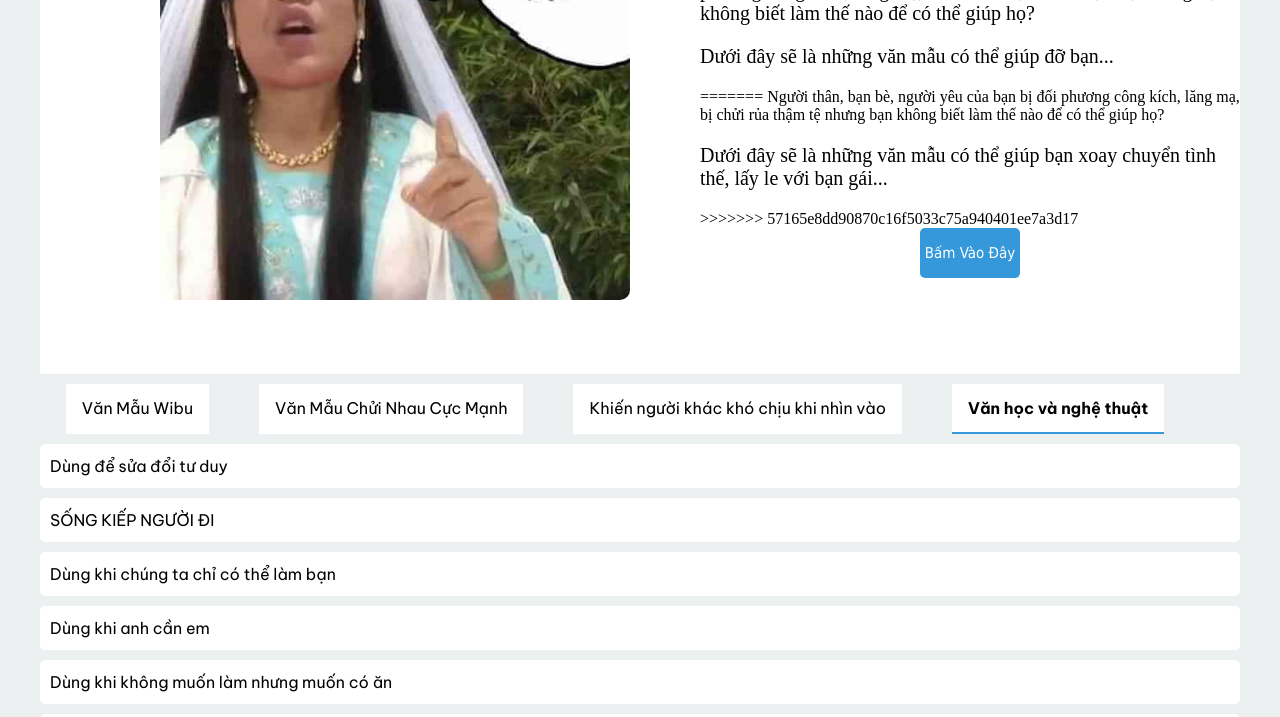
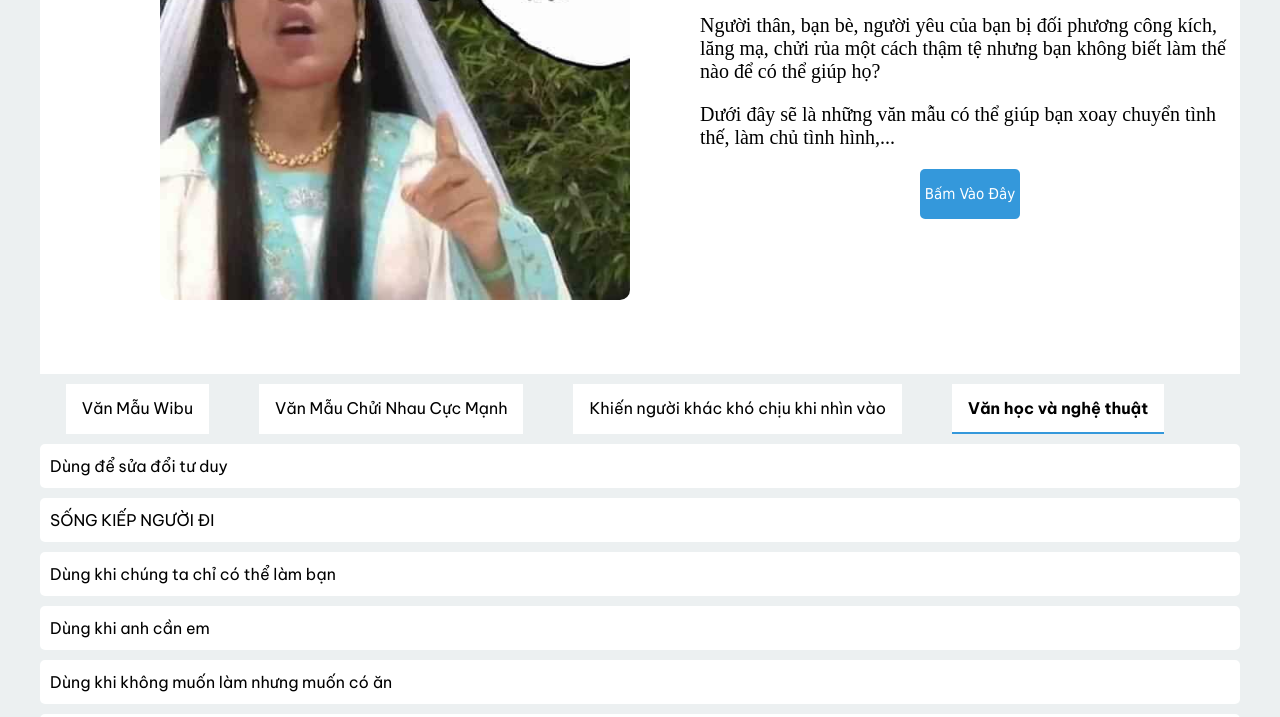
Before and after one commit to tuananh85555/--------_----------, a plain HTML site: page index.html in a window 1280 px wide. Shown: the part 383-1100 px from the top of the page. Drawn offline with Linux system fonts and the light colour scheme.

Commit message:
Update index.html

```diff
--- a/index.html
+++ b/index.html
@@ -30,18 +30,10 @@
       <div class="right">
         <h3>Bạn bị chửi như một chó nhưng không biết cách chửi lại ?</h3>
         <p>
-<<<<<<< HEAD
           Người thân, bạn bè, người yêu của bạn bị đối phương công kích, lăng mạ, chửi rủa một cách thậm tệ
           nhưng bạn không biết làm thế nào để có thể giúp họ?
         </p>
-        <p>Dưới đây sẽ là những văn mẫu có thể giúp đỡ bạn...</p>
-
-=======
-          Người thân, bạn bè, người yêu của bạn bị đối phương công kích, lăng mạ, bị chửi rủa thậm tệ
-          nhưng bạn không biết làm thế nào để có thể giúp họ?
-        </p>
-        <p>Dưới đây sẽ là những văn mẫu có thể giúp bạn xoay chuyển tình thế, lấy le với bạn gái...</p>
->>>>>>> 57165e8dd90870c16f5033c75a940401ee7a3d17
+        <p>Dưới đây sẽ là những văn mẫu có thể giúp bạn xoay chuyển tình thế, làm chủ tình hình,...</p>
         <div class="btn1"><a href="#tabs">Bấm Vào Đây</a></div>
       </div>
       <!-- end right -->
```
